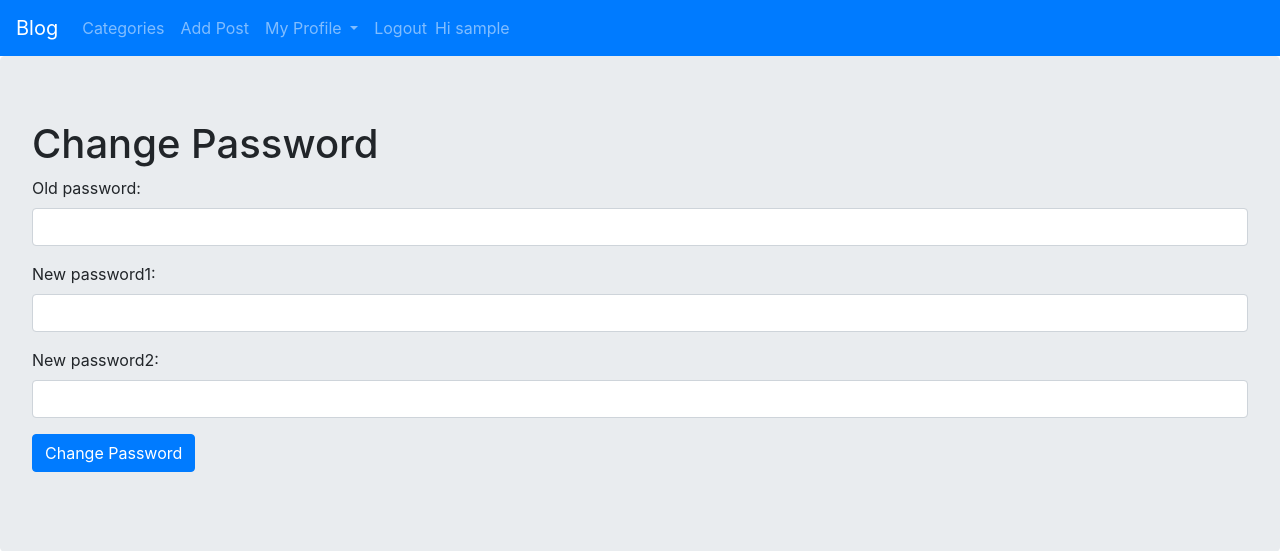
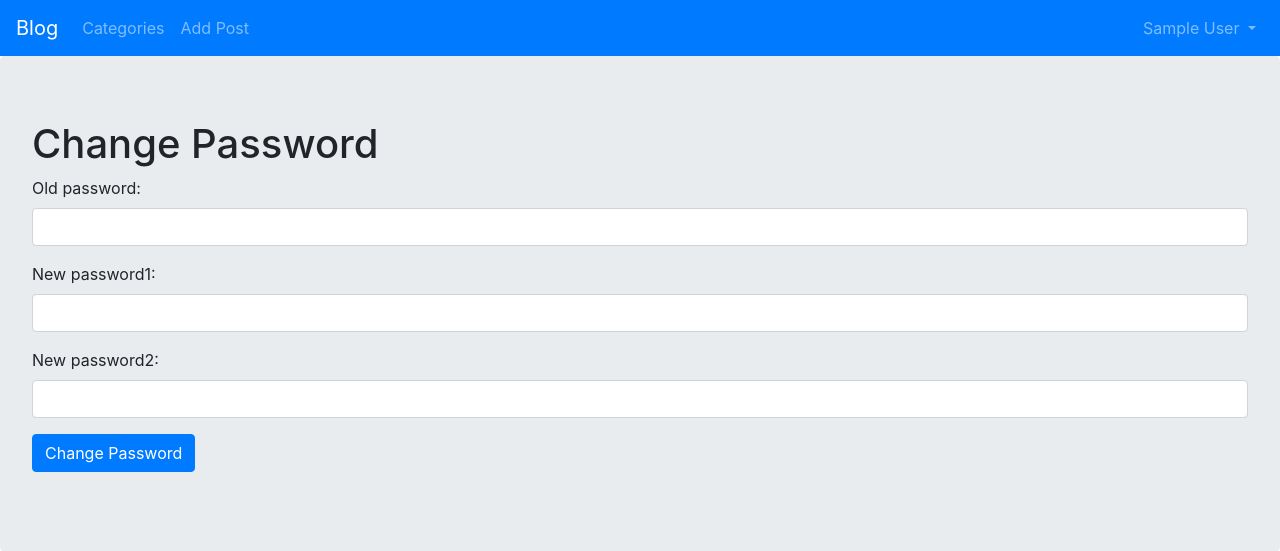
Before and after one commit to ahmed-gaber-elgamal/django-simple-blog, a Django app: page /members/password/ in a window 1280 px wide. Shown: the top 551 px of the page. Run offline with Django 3.2, Linux system fonts and the light colour scheme; the visitor is signed in with stand-in values (Sample User, id 1).

Commit message:
edit navbar

```diff
--- a/simple_blog/templates/base.html
+++ b/simple_blog/templates/base.html
@@ -43,11 +43,23 @@
             <li class="nav-item">
               <a class="nav-link" href="{% url 'add-post' %}">Add Post</a>
             </li>
+          {% else %}
+
+            <li class="nav-item">
+              <a class="nav-link" href="{% url 'register' %}">Register</a>
+            </li>
+            <li class="nav-item">
+              <a class="nav-link" href="{% url 'login' %}">Login</a>
+            </li>
+          {% endif %}
+        </ul>
+        <ul class="navbar-nav ml-auto">
+          {% if user.is_authenticated %}
             <li class="nav-item dropdown">
               <a class="nav-link dropdown-toggle" href="#" id="navbarDropdown2" role="button" data-toggle="dropdown" aria-haspopup="true" aria-expanded="false">
-                My Profile
+                {{ user.first_name }} {{ user.last_name }}
               </a>
-              <div class="dropdown-menu" aria-labelledby="navbarDropdown2">
+              <div class="dropdown-menu dropdown-menu-right" aria-labelledby="navbarDropdown2">
                 <a class="dropdown-item" href="{% url 'edit-profile' %}">Edit Settings</a>
                   {% if user.profile.id %}
                     <a class="dropdown-item" href="{% url 'edit-profile-page' user.profile.id %}">Edit Profile Page</a>
@@ -55,21 +67,8 @@
                   {% else %}
                     <a class="dropdown-item" href="{% url 'create-profile-page' %}">Create Profile Page</a>
                   {% endif %}
+                    <a class="dropdown-item" href="{% url 'logout' %}">Logout</a>
               </div>
-            </li>
-            <li class="nav-item">
-              <a class="nav-link" href="{% url 'logout' %}">Logout</a>
-            </li>
-            <span class="navbar-text">
-              Hi {{ user.username }}
-            </span>
-          {% else %}
-
-            <li class="nav-item">
-              <a class="nav-link" href="{% url 'register' %}">Register</a>
-            </li>
-            <li class="nav-item">
-              <a class="nav-link" href="{% url 'login' %}">Login</a>
             </li>
           {% endif %}
         </ul>
```
Also changed, not shown: membership/templates/registration/login.html (+9 -1 lines).
